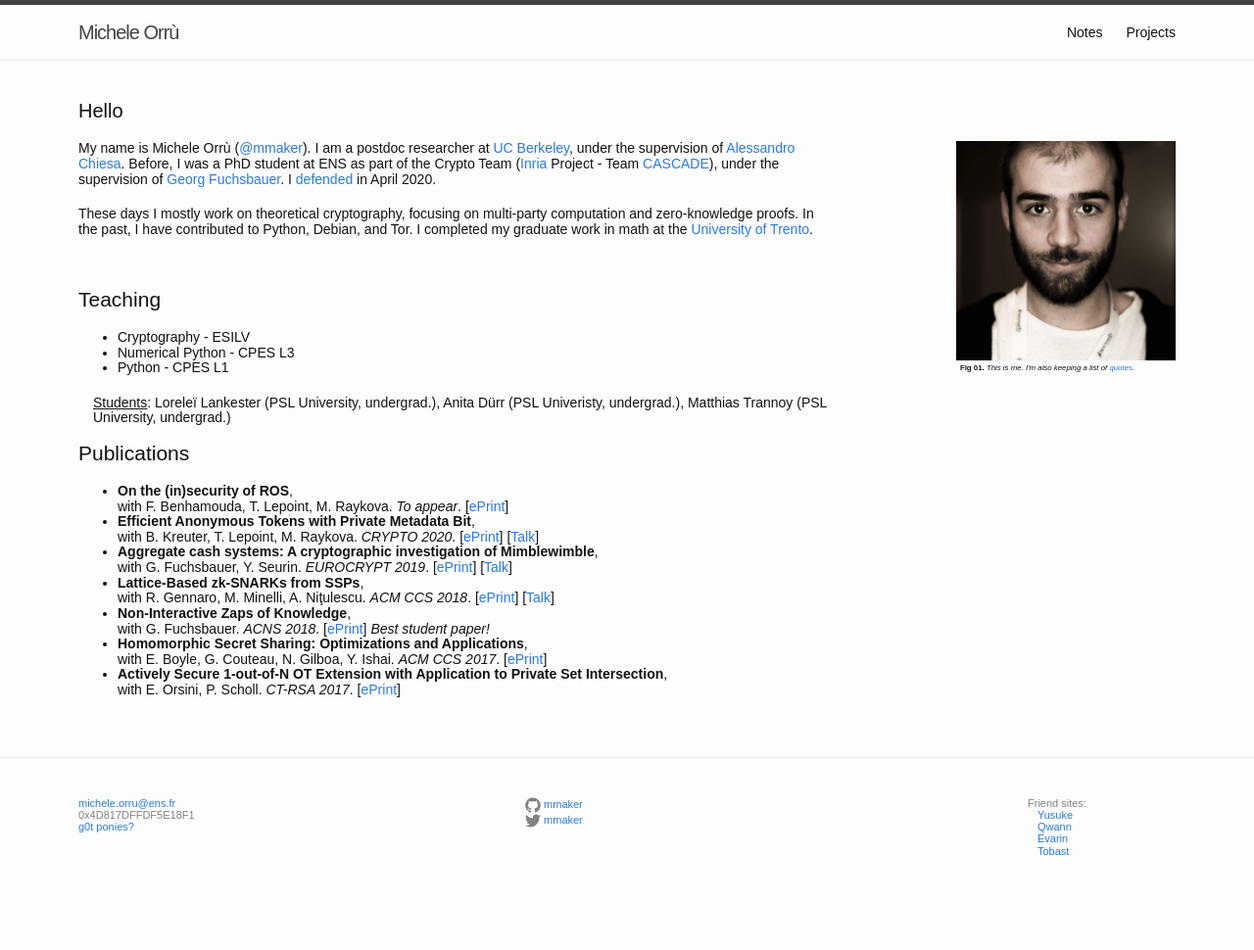
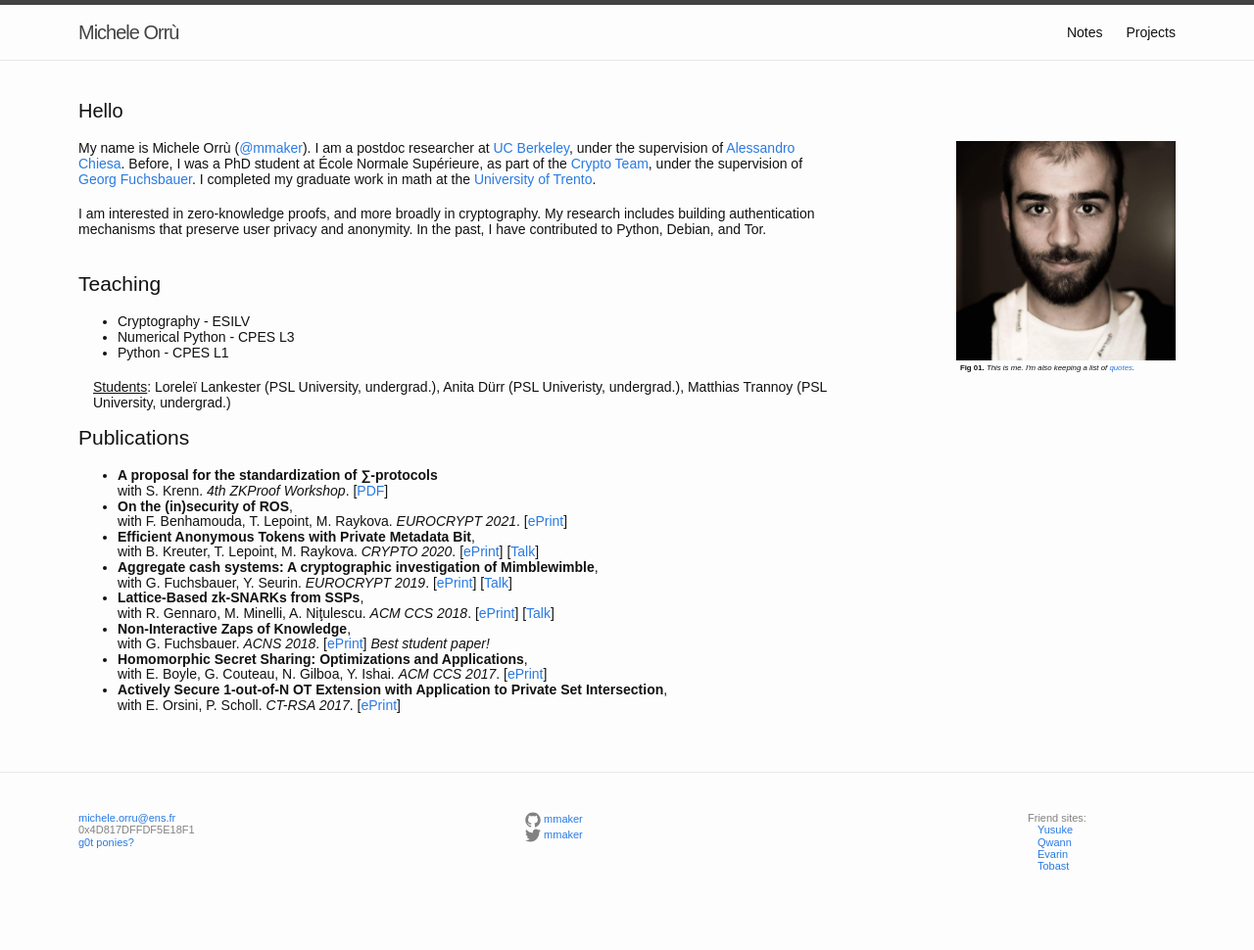
Before and after one commit to mmaker/mmaker.github.io, a Jekyll site: the page built from index.html, in a window 1280 px wide. Shown: the whole page at 98% size. Built offline with Jekyll 4.4.1, drawn with Linux system fonts in a browser that asks for light colours; nearby versions of some CDN libraries.

Commit message:
Not anymore at ENS.

```diff
--- a/_config.yml
+++ b/_config.yml
@@ -9,7 +9,7 @@
 title: Michele Orrù
 email: michele.orru@ens.fr
 description: > # this means to ignore newlines until "baseurl:"
-  Michele Orrù PhD ENS
+  Michele Orrù, Cryptographer
 baseurl: "/~orru" # the subpath of your site, e.g. /blog
 url: "http://www.di.ens.fr" # the base hostname & protocol for your site
 twitter_username: mmaker
--- a/index.html
+++ b/index.html
@@ -12,21 +12,20 @@ layout: default
       My name is Michele Orrù (<a href="https://twitter.com/mmaker">@mmaker</a>). I am a postdoc researcher at <a href="https://eecs.berkeley.edu/">UC Berkeley</a>, under
       the supervision of <a href="https://people.eecs.berkeley.edu/~alexch/">Alessandro Chiesa</a>.
 
-      Before, I was a PhD student at ENS as part of the
-      Crypto Team (<a href="https://inria.fr/en">Inria</a> Project -
-      Team <a href="https://crypto.di.ens.fr/">CASCADE</a>),
+      Before, I was a PhD student at École Normale Supérieure, as part of the
+      <a href="https://crypto.di.ens.fr/">Crypto Team</a>,
       under the supervision of <a href="https://www.di.ens.fr/~fuchsbau">Georg Fuchsbauer</a>.
-      I <a href="defense.html">defended</a> in April 2020.
+      I completed my graduate work in math
+      at the <a href="http://www.maths.unitn.it/en">University of Trento</a>.
+      <!-- I <a href="defense.html">defended</a> in April 2020. -->
     </p>
     <p>
-      These days I mostly work on theoretical cryptography, focusing on multi-party
-      computation and zero-knowledge proofs.
+      I am interested in zero-knowledge proofs, and more broadly in cryptography.
+      My research includes building authentication mechanisms that preserve
+      user privacy and anonymity.
+
       In the past, I have contributed to Python, Debian, and Tor.
-      I completed my graduate work in math
-      at the <a href="http://www.maths.unitn.it/en">University of Trento</a>.
     </p>
-
-    <br />
 
     <br />
     <h2>Teaching</h2>
@@ -41,10 +40,16 @@ layout: default
     <h2>Publications</h2>
     <ul>
       <li>
+        <b>A proposal for the standardization of ∑-protocols</b>
+        <br />
+        <smpcs>with S. Krenn</smpcs>.
+        <i>4th ZKProof Workshop</i>.
+        [<a href="https://docs.zkproof.org/pages/standards/accepted-workshop4/proposal-sigma.pdf">PDF</a>]
+      <li>
         <b>On the (in)security of ROS</b>,
         <br />
         <smpcs>with F. Benhamouda, T. Lepoint, M. Raykova</smpcs>.
-        <i>To appear</i>.
+        <i>EUROCRYPT 2021</i>.
         [<a href="https://eprint.iacr.org/2020/945.pdf">ePrint</a>]
       <li>
         <b> Efficient Anonymous Tokens with Private Metadata Bit</b>,
```
